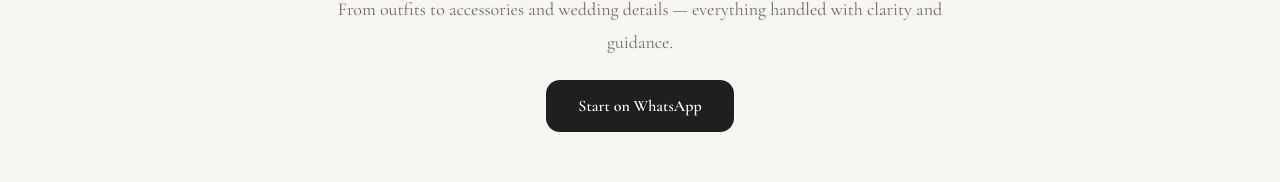
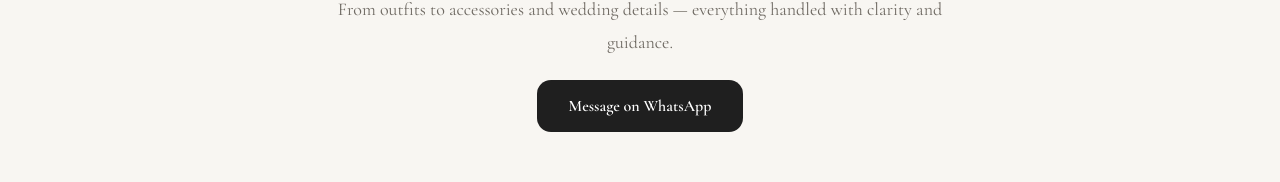
Before and after one commit to leylabernie/v0-ceremony-verse-wedding-concierge, a Next.js app: page / in a window 1280 px wide. Shown: the part 1779-1961 px from the top of the page. Built offline with nearby package versions, Linux system fonts and the light colour scheme; a web font is replaced by a local one.

Commit message:
Change button text from 'Start' to 'Message' on WhatsApp

```diff
--- a/components/pages/home-page.tsx
+++ b/components/pages/home-page.tsx
@@ -168,7 +168,7 @@ export function HomePage({ onNavigate }: HomePageProps) {
             target="_blank"
             className="bg-[#1f1f1f] text-white px-8 py-4 rounded-md text-base font-semibold hover:opacity-90 transition"
           >
-            Start on WhatsApp
+            Message on WhatsApp
           </a>
 
         </div>
```
